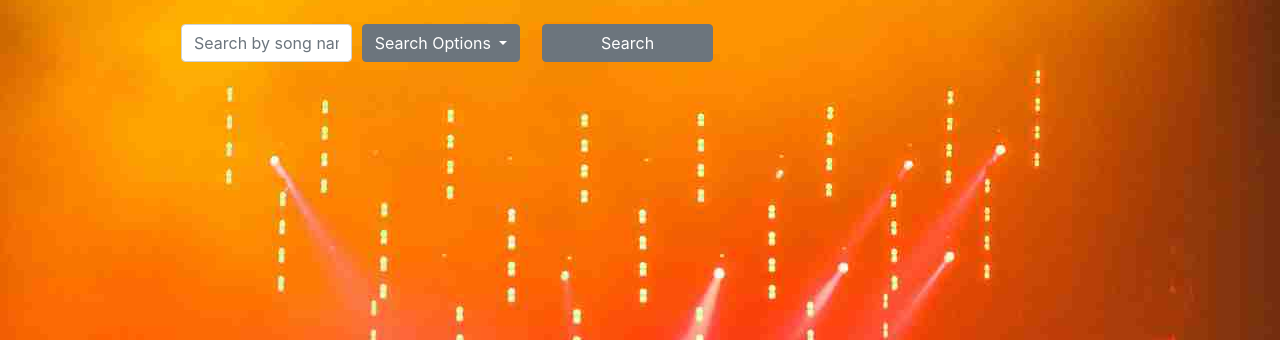
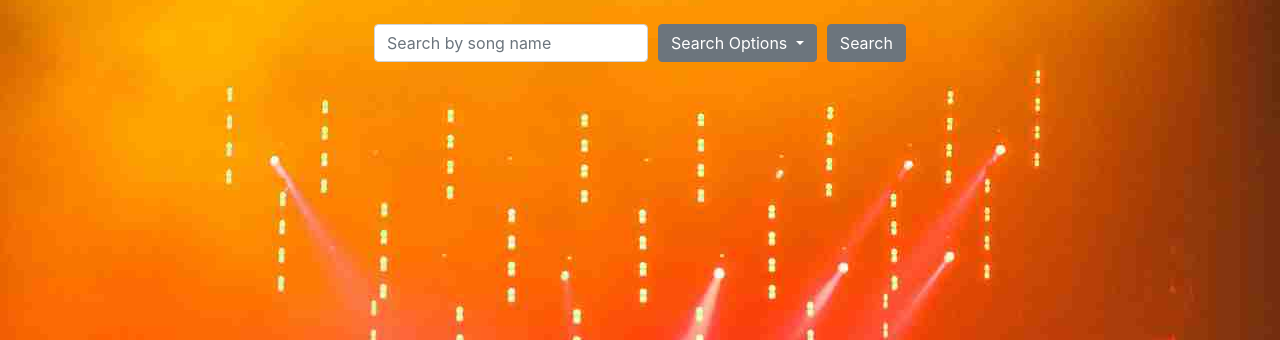
Before and after one commit to Caff1982/SpotifySongRecommender, a Django app: page / in a window 1280 px wide. Shown: the part 138-478 px from the top of the page. Run offline with Django 3.2, Linux system fonts and the light colour scheme; some libraries are stand-ins or nearby versions.

Commit message:
Added search-options to front-end

```diff
--- a/search/views.py
+++ b/search/views.py
@@ -20,6 +20,7 @@ def home(request):
     if request.method == 'POST' and form.is_valid():
         song_title = form.cleaned_data['song_title']
         print('song_title: ', song_title)
+        print('search options: ', form.cleaned_data['search_options'])
         # Connect to Spotipy
         sp = spotipy.Spotify(auth_manager=SpotifyClientCredentials(
                                 client_id=settings.SPOTIPY_CLIENT_ID,
--- a/static/css/main.css
+++ b/static/css/main.css
@@ -29,6 +29,10 @@ ul {
 
 #main-container {
 	padding: 1rem 6rem;
+}
+
+#search-bar-row {
+	align-items: center;
 }
 
 #search-options {
--- a/templates/search/home.html
+++ b/templates/search/home.html
@@ -3,11 +3,10 @@
 
 <section>
 	<div id="main-container" class="container">
-		<div id="search-bar" class="container-fluid">
-			<div class="row">
+		<div id="search-bar-row" class="row justify-content-center">
 			<form method="POST" class="form-row">
 				{% csrf_token %}
-					<div class="form-group col">
+				<div class="form-group col-md2">
 					{{ form.song_title }}
 				</div>
 				<div class="form-group col dropdown">
@@ -22,15 +21,13 @@
 						</ul>
 					</div>
 				</div>
-					<div class="form-group col-sm">
+				<div class="form-group col">
 	          <button class="btn btn-secondary btn-block" type="submit">Search</button>
 	        </div>
 			</form>
 		</div>
 	</div>
-	</div>
 </section>
-
 
 <br />
 
```
Also changed, not shown: 1 other file. Lines whose indentation alone changed are shown as unchanged.
